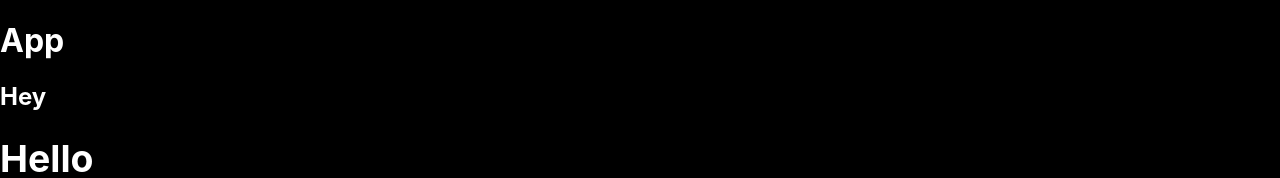
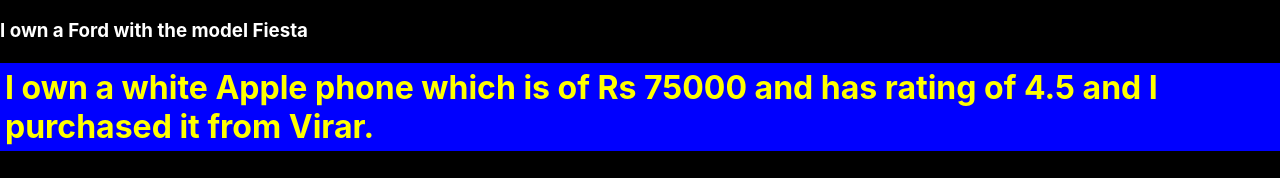
Before and after one commit to Yuvadi29/MERN-Course-Static-Int, a React (Create React App) app in the folder Lecture 12/my-app/: page / in a window 1280 px wide. Shown: the top 178 px of the page. Built offline with nearby package versions, Linux system fonts and the light colour scheme.

Commit message:
Props in React and Lecture 13,14 Completed

```diff
--- a/Lecture 12/my-app/src/App.jsx
+++ b/Lecture 12/my-app/src/App.jsx
@@ -1,5 +1,7 @@
 import React from 'react'
 import Header from './components/Header';
+import Car from './components/Car';
+import Mobile from './components/Mobile';
 // import './App.css';
 
 const App = () => {
@@ -14,6 +16,14 @@
   return (
     <> {/*JSX Fragment <></> */}
       <div>
+        <Car brand="Ford" model="Fiesta" />
+        <Mobile
+          brand="Apple"
+          price="75000"
+          rating="4.5"
+          color="white"
+          location="Virar"
+        />
         <h1>App</h1>
         <h2>Hey</h2>
         <h3>{myElement}</h3>
--- /dev/null
+++ b/Lecture 12/my-app/src/components/Car.jsx
@@ -0,0 +1,15 @@
+import React from 'react'
+
+const Car = (props) => {
+    return (
+        <h3>I own a {props.brand} with the model {props.model}</h3>
+    )
+}
+
+// Destructuring
+// const Car = ({ brand, model }) => {
+//     return (
+//         <h3>I own a {brand}</h3>
+//     )
+// }
+export default Car
--- /dev/null
+++ b/Lecture 12/my-app/src/components/Mobile.jsx
@@ -0,0 +1,15 @@
+import React from 'react'
+
+const Mobile = (props) => {
+    return (
+        <h1 style={{
+            color: "yellow",
+            background: "blue",
+            padding: '5px'
+        }}>
+            I own a {props.color} {props.brand} phone which is of Rs {props.price} and has rating of {props.rating} and I purchased it from {props.location}.
+        </h1>
+    )
+}
+
+export default Mobile
```
